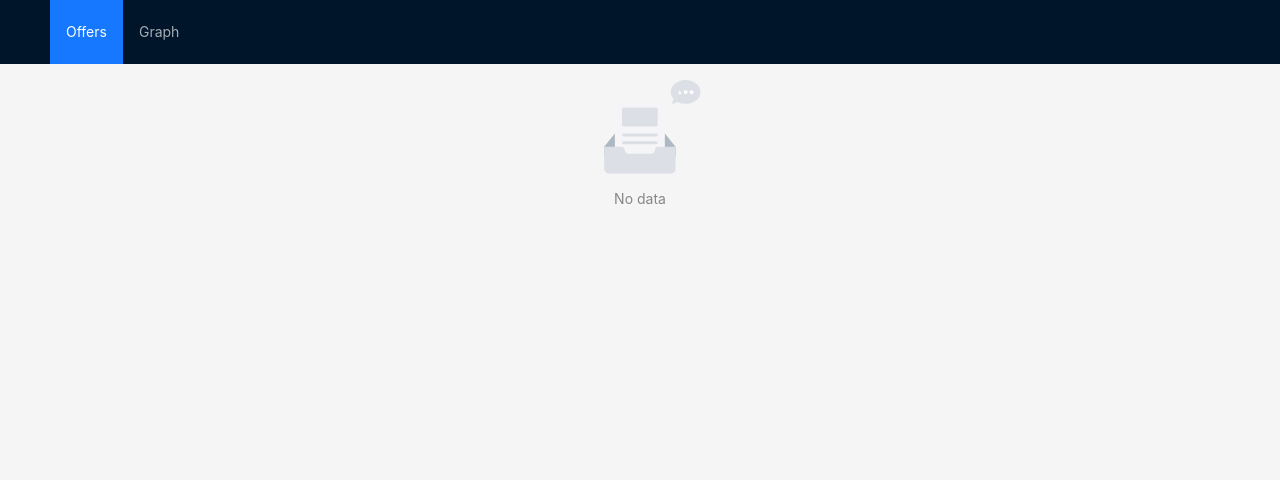
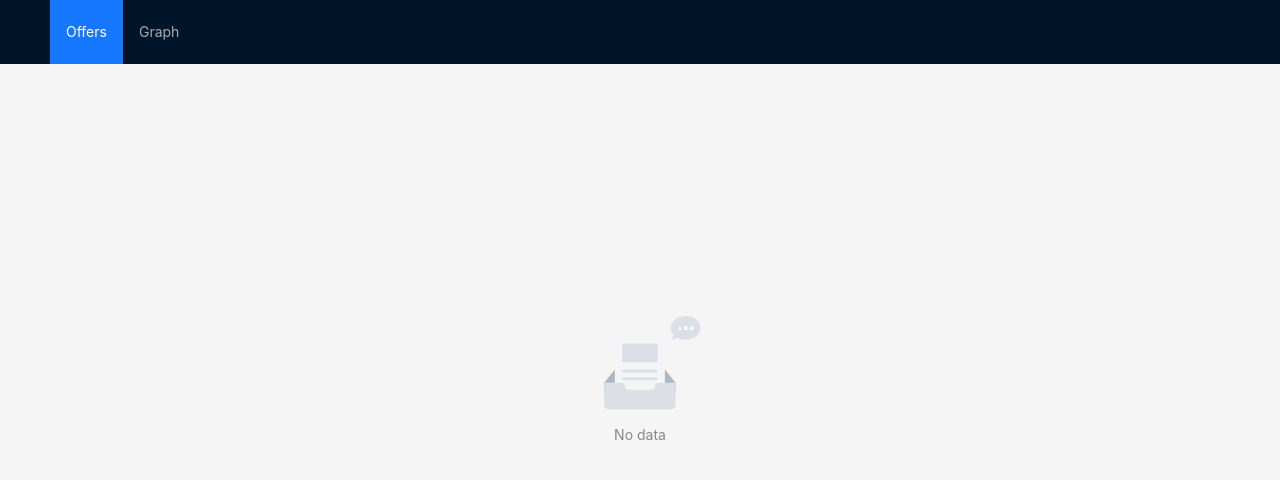
Before and after one commit to spanic/react-interview-task-v2, a React (Create React App) app: page /offers in a window 1280 px wide. Shown: the top 480 px of the page. Built offline with nearby package versions, Linux system fonts and the light colour scheme.

Commit message:
fixes Offers layout style issues

```diff
--- a/src/components/header/Header.jsx
+++ b/src/components/header/Header.jsx
@@ -25,4 +25,5 @@ export const Header = () => {
 const StickyHeader = styled(AntdHeader)`
   position: sticky;
   top: 0;
+  z-index: 1;
 `;
--- a/src/components/offers/Offers.jsx
+++ b/src/components/offers/Offers.jsx
@@ -17,9 +17,11 @@ function Offers() {
 }
 
 const ContentWrapper = styled(Content)`
+  display: flex;
+  justify-content: center;
+  align-items: center;
   padding: 16px;
   min-height: calc(100vh - 86px - 16px - 64px /* header height */);
-  height: 0;
 `;
 
 const StickyTotalFooter = styled(TotalWrapper)`
```
